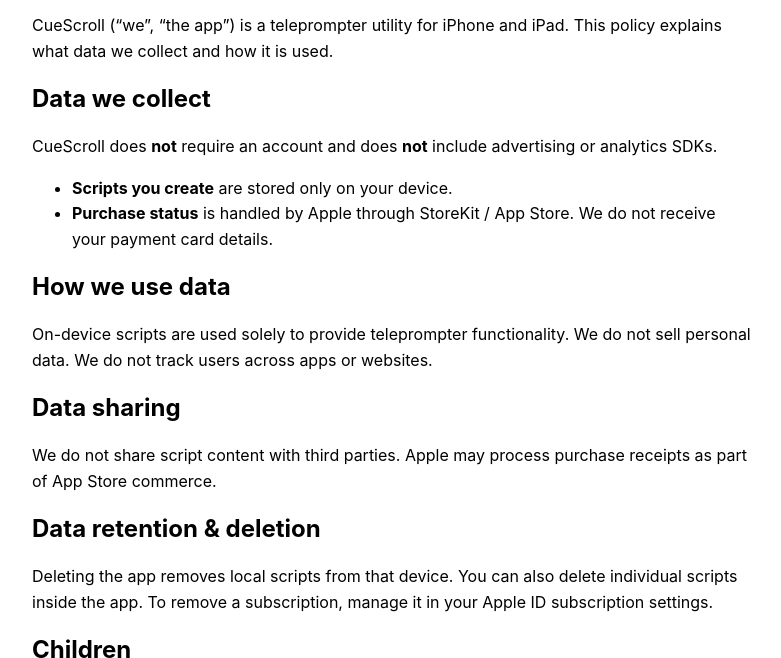
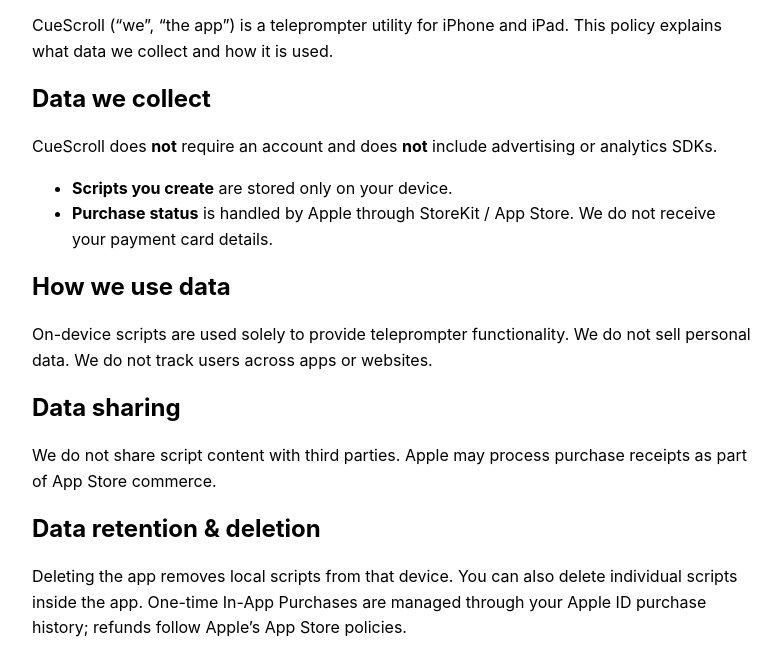
Before and after one commit to 949460609/cuescroll-privacy, a plain HTML site: page index.html in a window 1280 px wide. Shown: the part 130-788 px from the top of the page, without its empty margins (248-1029 px from the left). Drawn offline with Linux system fonts and the light colour scheme.

Commit message:
Align privacy policy with lifetime buyout (remove subscription wording).
Co-authored-by: Cursor <cursoragent@cursor.com>

```diff
--- a/index.html
+++ b/index.html
@@ -30,7 +30,7 @@
   <p>We do not share script content with third parties. Apple may process purchase receipts as part of App Store commerce.</p>
 
   <h2>Data retention &amp; deletion</h2>
-  <p>Deleting the app removes local scripts from that device. You can also delete individual scripts inside the app. To remove a subscription, manage it in your Apple ID subscription settings.</p>
+  <p>Deleting the app removes local scripts from that device. You can also delete individual scripts inside the app. One-time In-App Purchases are managed through your Apple ID purchase history; refunds follow Apple’s App Store policies.</p>
 
   <h2>Children</h2>
   <p>CueScroll is not directed at children under 13. We do not knowingly collect data from children.</p>
```
